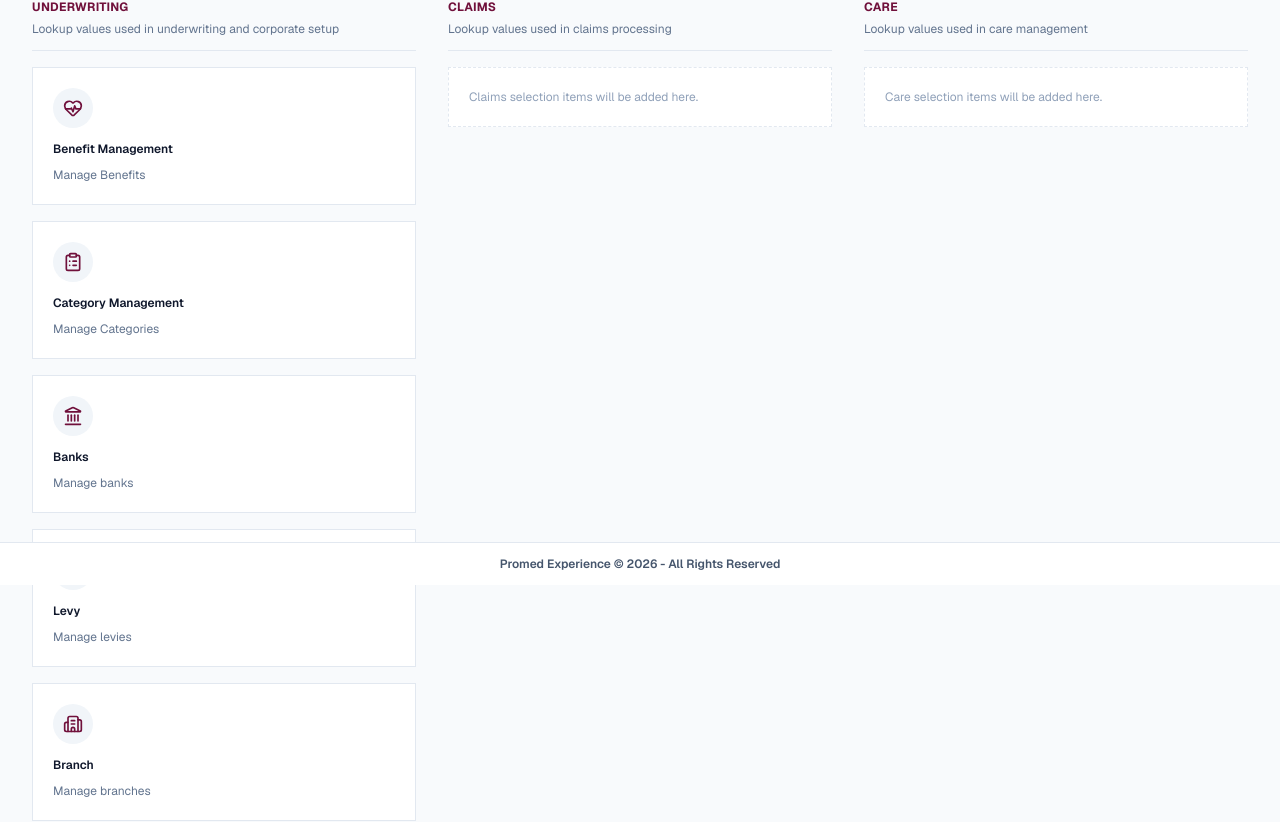
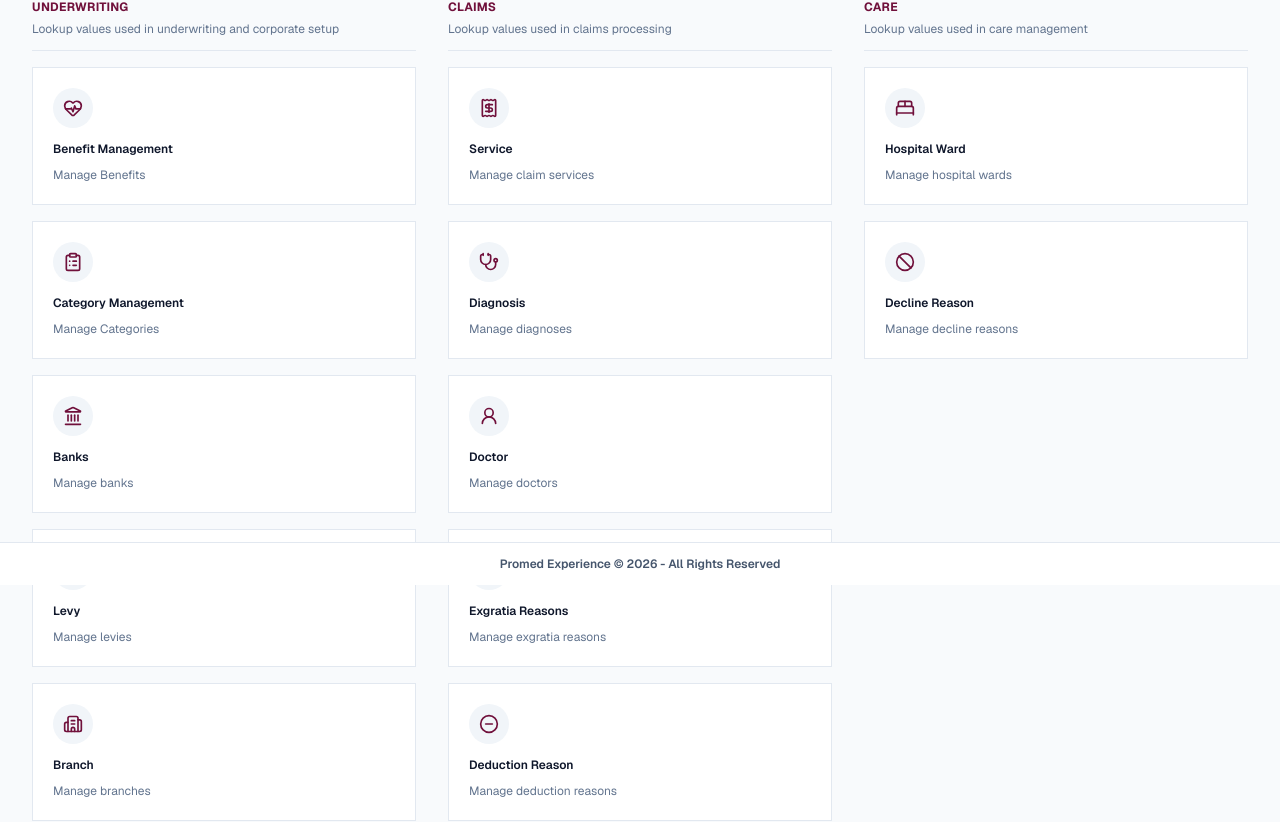
Before and after one commit to thedeveloperske/devworks, a Next.js app: page /admin/medical/selection-items in a window 1280 px wide. Shown: the part 215-1037 px from the top of the page. Built offline with nearby package versions, Linux system fonts and the light colour scheme.

Commit message:
Selection Items claims and care

```diff
--- /dev/null
+++ b/src/app/admin/medical/selection-items/decline-reason/page.tsx
@@ -0,0 +1,10 @@
+import { PageHeader } from "@/components/admin/PageHeader";
+
+export default function DeclineReasonPage() {
+  return (
+    <PageHeader
+      title="Decline Reason"
+      description="Manage decline reasons used across the system"
+    />
+  );
+}
--- /dev/null
+++ b/src/app/admin/medical/selection-items/deduction-reason/page.tsx
@@ -0,0 +1,10 @@
+import { PageHeader } from "@/components/admin/PageHeader";
+
+export default function DeductionReasonPage() {
+  return (
+    <PageHeader
+      title="Deduction Reason"
+      description="Manage deduction reasons used across the system"
+    />
+  );
+}
--- /dev/null
+++ b/src/app/admin/medical/selection-items/diagnosis/page.tsx
@@ -0,0 +1,7 @@
+import { PageHeader } from "@/components/admin/PageHeader";
+
+export default function DiagnosisPage() {
+  return (
+    <PageHeader title="Diagnosis" description="Manage diagnoses used across the system" />
+  );
+}
--- /dev/null
+++ b/src/app/admin/medical/selection-items/doctor/page.tsx
@@ -0,0 +1,7 @@
+import { PageHeader } from "@/components/admin/PageHeader";
+
+export default function DoctorPage() {
+  return (
+    <PageHeader title="Doctor" description="Manage doctors used across the system" />
+  );
+}
--- /dev/null
+++ b/src/app/admin/medical/selection-items/exgratia-reasons/page.tsx
@@ -0,0 +1,10 @@
+import { PageHeader } from "@/components/admin/PageHeader";
+
+export default function ExgratiaReasonsPage() {
+  return (
+    <PageHeader
+      title="Exgratia Reasons"
+      description="Manage exgratia reasons used across the system"
+    />
+  );
+}
--- /dev/null
+++ b/src/app/admin/medical/selection-items/hospital-ward/page.tsx
@@ -0,0 +1,10 @@
+import { PageHeader } from "@/components/admin/PageHeader";
+
+export default function HospitalWardPage() {
+  return (
+    <PageHeader
+      title="Hospital Ward"
+      description="Manage hospital wards used across the system"
+    />
+  );
+}
--- /dev/null
+++ b/src/app/admin/medical/selection-items/invalid-bill-reason/page.tsx
@@ -0,0 +1,10 @@
+import { PageHeader } from "@/components/admin/PageHeader";
+
+export default function InvalidBillReasonPage() {
+  return (
+    <PageHeader
+      title="Invalid Bill Reason"
+      description="Manage invalid bill reasons used across the system"
+    />
+  );
+}
--- a/src/app/admin/medical/selection-items/page.tsx
+++ b/src/app/admin/medical/selection-items/page.tsx
@@ -1,13 +1,21 @@
 import Link from "next/link";
 import {
+  Ban,
+  BedDouble,
   Building2,
   ClipboardList,
+  FileWarning,
   HeartPulse,
   Landmark,
+  MinusCircle,
   Percent,
+  Receipt,
   Shield,
+  Stethoscope,
+  UserRound,
   Users,
   Wallet,
+  XCircle,
   type LucideIcon,
 } from "lucide-react";
 import { PageHeader } from "@/components/admin/PageHeader";
@@ -70,6 +78,66 @@ const underwritingItems: SelectionItem[] = [
   },
 ];
 
+const claimsItems: SelectionItem[] = [
+  {
+    href: "/admin/medical/selection-items/service",
+    label: "Service",
+    description: "Manage claim services",
+    icon: Receipt,
+  },
+  {
+    href: "/admin/medical/selection-items/diagnosis",
+    label: "Diagnosis",
+    description: "Manage diagnoses",
+    icon: Stethoscope,
+  },
+  {
+    href: "/admin/medical/selection-items/doctor",
+    label: "Doctor",
+    description: "Manage doctors",
+    icon: UserRound,
+  },
+  {
+    href: "/admin/medical/selection-items/exgratia-reasons",
+    label: "Exgratia Reasons",
+    description: "Manage exgratia reasons",
+    icon: FileWarning,
+  },
+  {
+    href: "/admin/medical/selection-items/deduction-reason",
+    label: "Deduction Reason",
+    description: "Manage deduction reasons",
+    icon: MinusCircle,
+  },
+  {
+    href: "/admin/medical/selection-items/rejection-reason",
+    label: "Rejection Reason",
+    description: "Manage rejection reasons",
+    icon: XCircle,
+  },
+  {
+    href: "/admin/medical/selection-items/invalid-bill-reason",
+    label: "Invalid Bill Reason",
+    description: "Manage invalid bill reasons",
+    icon: Ban,
+  },
+];
+
+const careItems: SelectionItem[] = [
+  {
+    href: "/admin/medical/selection-items/hospital-ward",
+    label: "Hospital Ward",
+    description: "Manage hospital wards",
+    icon: BedDouble,
+  },
+  {
+    href: "/admin/medical/selection-items/decline-reason",
+    label: "Decline Reason",
+    description: "Manage decline reasons",
+    icon: Ban,
+  },
+];
+
 function SelectionItemCard({ item }: { item: SelectionItem }) {
   const Icon = item.icon;
   return (
@@ -90,12 +158,10 @@ function SelectionGroup({
   title,
   description,
   items,
-  emptyMessage,
 }: {
   title: string;
   description: string;
   items: SelectionItem[];
-  emptyMessage?: string;
 }) {
   return (
     <section className="min-w-0">
@@ -106,17 +172,11 @@ function SelectionGroup({
         <p className="mt-1 text-[12px] text-slate-500">{description}</p>
       </div>
 
-      {items.length > 0 ? (
-        <div className="grid gap-4">
-          {items.map((item) => (
-            <SelectionItemCard key={item.href} item={item} />
-          ))}
-        </div>
-      ) : (
-        <div className="border border-dashed border-slate-200 bg-white p-5 text-[12px] text-slate-400">
-          {emptyMessage ?? "Items coming soon."}
-        </div>
-      )}
+      <div className="grid gap-4">
+        {items.map((item) => (
+          <SelectionItemCard key={item.href} item={item} />
+        ))}
+      </div>
     </section>
   );
 }
@@ -138,14 +198,12 @@ export default function SelectionItemsPage() {
         <SelectionGroup
           title="Claims"
           description="Lookup values used in claims processing"
-          items={[]}
-          emptyMessage="Claims selection items will be added here."
+          items={claimsItems}
         />
         <SelectionGroup
           title="Care"
           description="Lookup values used in care management"
-          items={[]}
-          emptyMessage="Care selection items will be added here."
+          items={careItems}
         />
       </div>
     </div>
--- /dev/null
+++ b/src/app/admin/medical/selection-items/rejection-reason/page.tsx
@@ -0,0 +1,10 @@
+import { PageHeader } from "@/components/admin/PageHeader";
+
+export default function RejectionReasonPage() {
+  return (
+    <PageHeader
+      title="Rejection Reason"
+      description="Manage rejection reasons used across the system"
+    />
+  );
+}
--- /dev/null
+++ b/src/app/admin/medical/selection-items/service/page.tsx
@@ -0,0 +1,7 @@
+import { PageHeader } from "@/components/admin/PageHeader";
+
+export default function ServicePage() {
+  return (
+    <PageHeader title="Service" description="Manage claim services used across the system" />
+  );
+}
```
